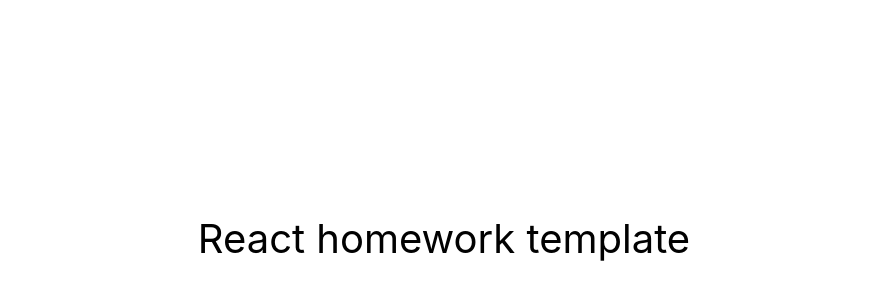
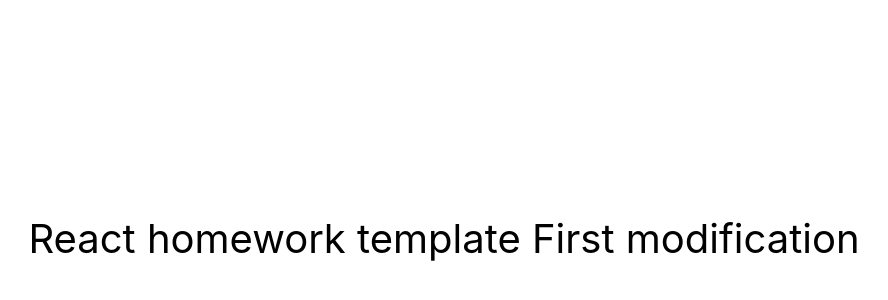
Before and after one commit to BobliHH/goit-react-hw-01-components, a React (Create React App) app: page / in a window 1280 px wide. Shown: the part 162-462 px from the top of the page, without its empty margins (196-1084 px from the left). Built offline with nearby package versions, Linux system fonts and the light colour scheme.

Commit message:
first commit

```diff
--- a/package.json
+++ b/package.json
@@ -2,7 +2,7 @@
   "name": "react-homework-template",
   "version": "0.1.0",
   "private": true,
-  "homepage": "https://goitacademy.github.io/react-homework-template/",
+  "homepage": "https://BobliHH.github.io/goit-react-hw-01-components/",
   "dependencies": {
     "@testing-library/jest-dom": "^5.16.3",
     "@testing-library/react": "^12.1.4",
--- a/src/components/App.jsx
+++ b/src/components/App.jsx
@@ -11,6 +11,7 @@ export const App = () => {
       }}
     >
       React homework template
+      First modification
     </div>
   );
 };
```
